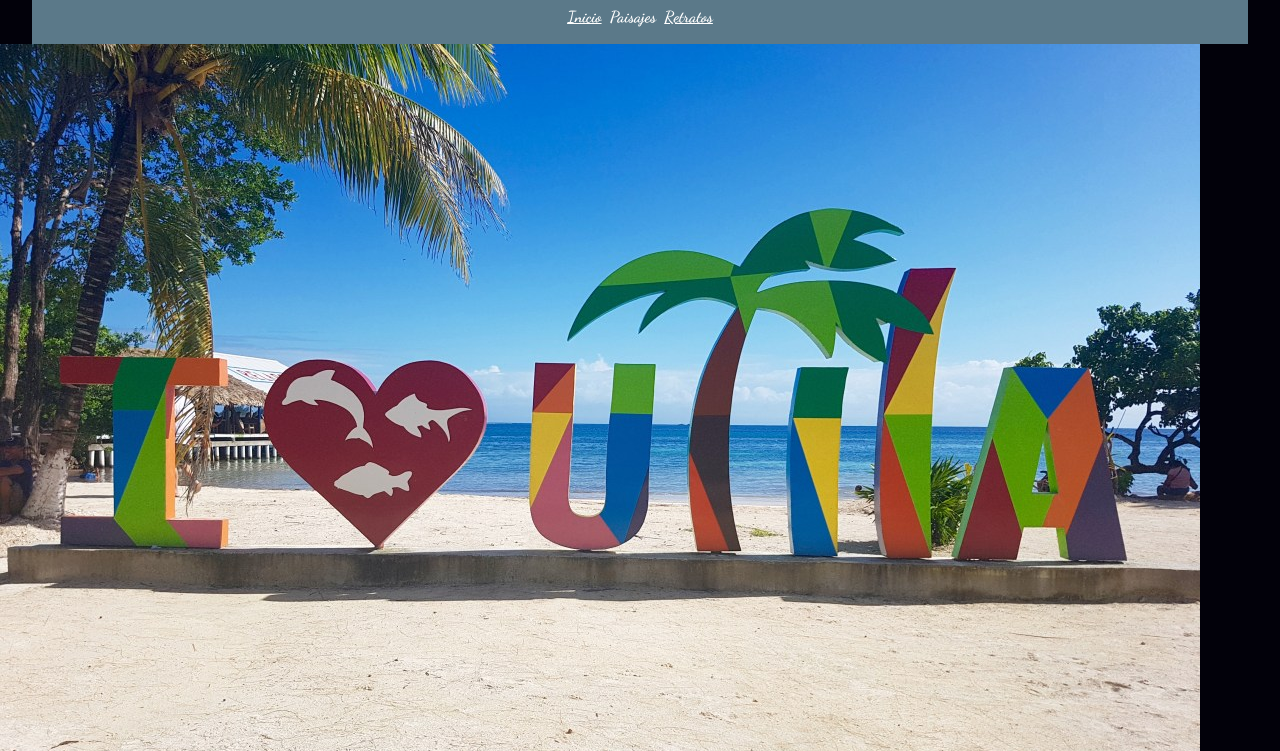
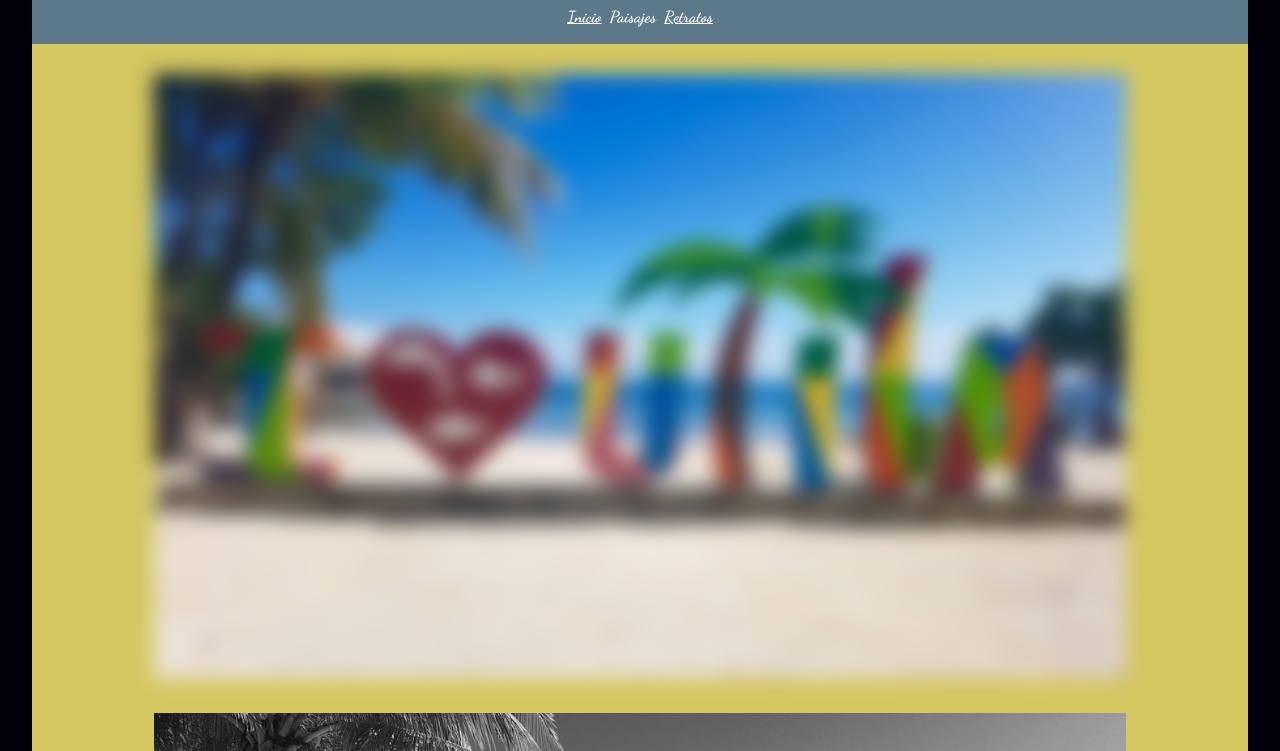
Before and after one commit to MoralesNeil/Proyecto2-Desarrollo-web-Neil-Morales, a plain HTML site: page html/paisajes.html in a window 1280 px wide. Shown: the part 49-800 px from the top of the page. Drawn offline with Linux system fonts and the light colour scheme; files whose address does not match are found by name.

Commit message:
Segundo commit/se agregó estilos en el section de paisajes y retratos

```diff
--- a/css/estilos.css
+++ b/css/estilos.css
@@ -140,3 +140,35 @@
     margin: auto;
     padding: 20px;
 }
+
+
+
+/*SECTION-PAISAJES Y RETRATOS*/
+
+.section-paisajes {
+    width: 95%;
+    margin: auto;
+}
+
+.div1-paisajes {
+    background-color: #d5c75f;
+    padding-bottom: 20px;
+}
+
+.div1-paisajes figure img {
+    width: 80%;
+    margin-left: 10%;
+    margin-top: 30px;
+}
+
+#imagen-1 {
+    filter: blur(10px);
+}
+
+.div1-paisajes figure:nth-child(even) {
+    filter: grayscale(100%);
+}
+
+.div1-paisajes figure:nth-child(3) {
+    filter: sepia(90%);
+}
```
